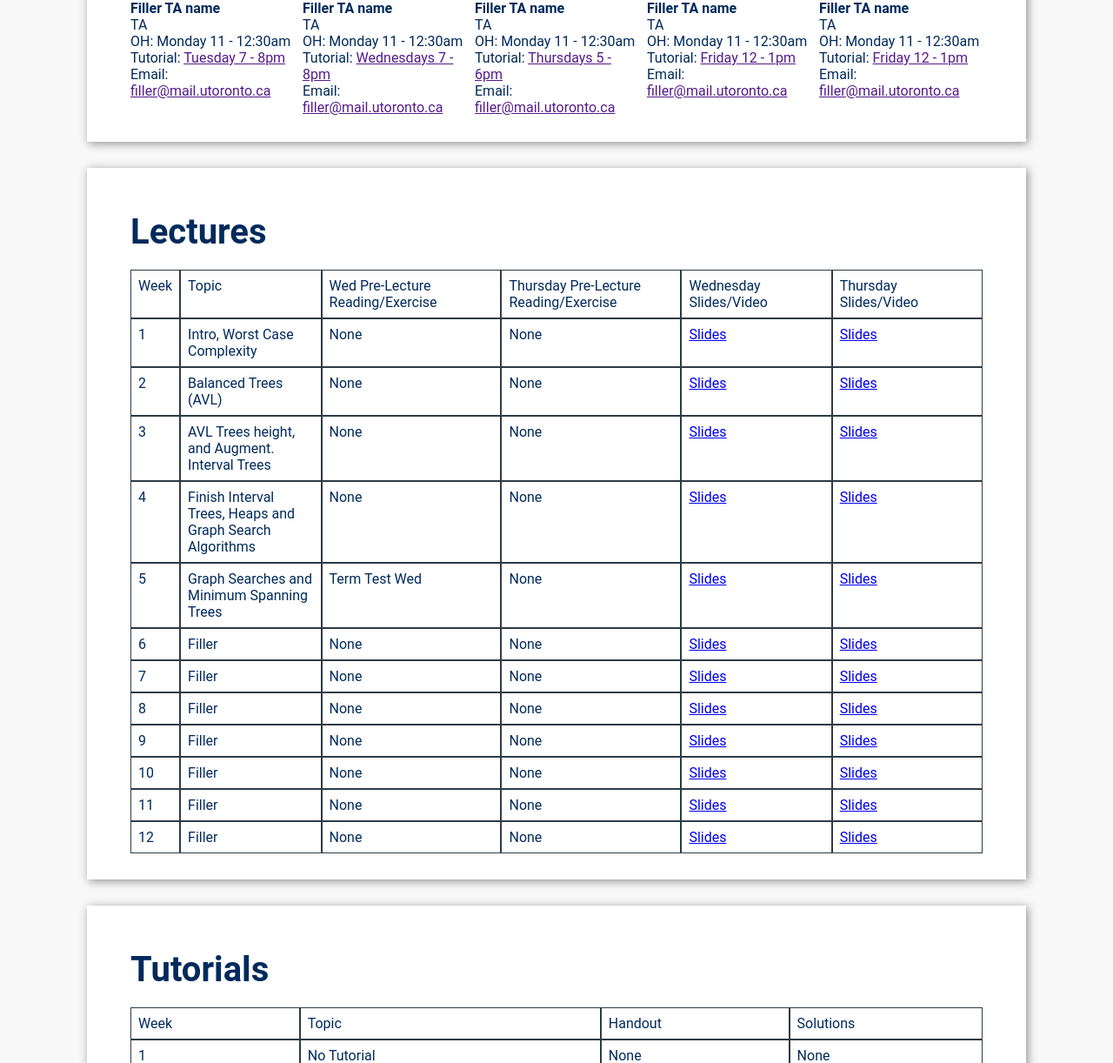
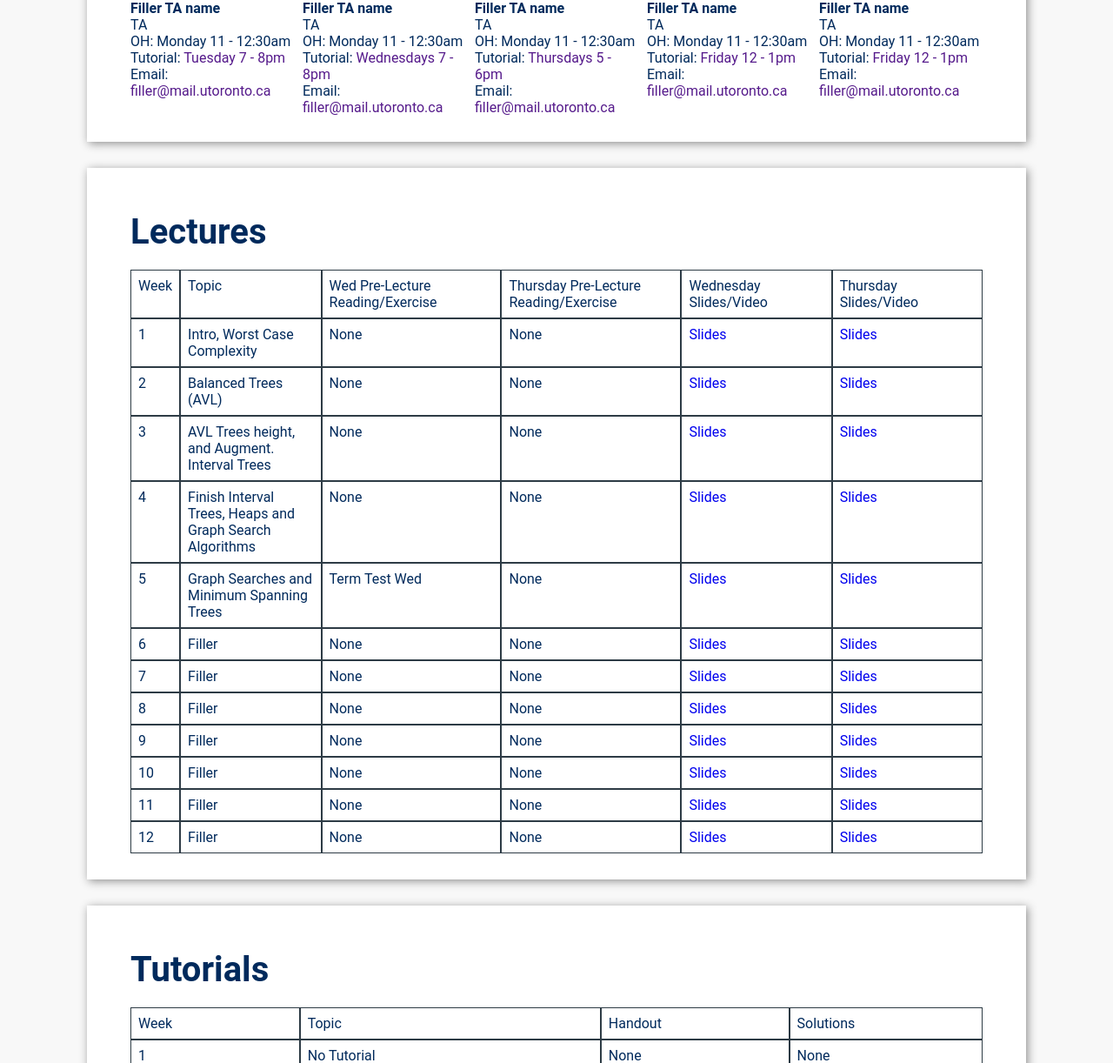
Before and after one commit to David-Huynh/CourseWebsite, a Flask app: template src/templates/index.html in a window 1280 px wide. Shown: the part 1256-2478 px from the top of the page at 87% size. Run offline with Flask 2, Linux system fonts and the light colour scheme; the template is opened without the code that fills it, so the values that code supplies are empty; some libraries are stand-ins or nearby versions.

Commit message:
Added "style" to links

```diff
--- a/src/static/css/card.css
+++ b/src/static/css/card.css
@@ -24,6 +24,9 @@
 /*Card Title Links*/
 .titleLink{
     text-decoration: none;
+}
+.titleLink:hover{
+    text-decoration: underline;
 }
 
 /*Instructor Card Layout*/
--- a/src/static/css/mainlayout.css
+++ b/src/static/css/mainlayout.css
@@ -12,6 +12,13 @@ body {
 
     color: #002A5C;
     background-color: #F8F8F8;
+
+}
+.links{
+    text-decoration: none;
+}
+.links:hover{
+    text-decoration: underline;
 }
 /**START HEADER**/
 header{
--- a/src/templates/index.html
+++ b/src/templates/index.html
@@ -51,11 +51,11 @@
                         <p>Prerequisites: CSCB36H or (CSCB38H) & [CGPA 2.75 or enrolment in a CSC subject POST]</p>
                     </div>
                     <div class="cardSection">
-                            <p><b>Resources</b></p>
-                            <p>Latex: <a href="http://latex-project.org/ftp.html" class="cardLinks">Installation Link</a></p>
-                            <p>Latex Guide: <a href="http://tobi.oetiker.ch/lshort/lshort.pdf" class="cardLinks">Download</a></p>
-                            <p>Latex Template: <a href="https://mathlab.utsc.utoronto.ca/bretscher/b63/lectures/template.tex" class="cardLinks">template.tex</a></p>
-                        </div>
+                        <p><b>Resources</b></p>
+                        <p>Latex: <a href="http://latex-project.org/ftp.html" class="links">Installation Link</a></p>
+                        <p>Latex Guide: <a href="http://tobi.oetiker.ch/lshort/lshort.pdf" class="links">Download</a></p>
+                        <p>Latex Template: <a href="https://mathlab.utsc.utoronto.ca/bretscher/b63/lectures/template.tex" class="links">template.tex</a></p>
+                    </div>
                 </div>
             </div>
             <!-- Instructor and Timetable Card -->
@@ -72,7 +72,7 @@
                         </div>
                         <div class="cardPicture">
                             <b><p>Dr. Anna Brestcher</p></b>
-                            <p>Email: <a href="mailto:anna.bretscher@utoronto.ca" class="cardLinks">anna.bretscher@utoronto.ca</a></p>
+                            <p>Email: <a href="mailto:anna.bretscher@utoronto.ca" class="links">anna.bretscher@utoronto.ca</a></p>
                             <p>Office: IC 493</p>
                         </div>
                     </div>
@@ -87,8 +87,8 @@
                     <div class="cardContent">
                         <div class="cardSection">
                             <p>Lecture Times:</p>
-                            <p>Wednesdays: <a href="https://utoronto.zoom.us/j/89553548645" target="_blank" class="cardLinks">3:00pm - 4:00pm</a></p>
-                            <p>Thursdays: <a href="https://utoronto.zoom.us/j/83378932991" target="_blank"class="cardLinks">9:00am - 11:00am</a></p>
+                            <p>Wednesdays: <a href="https://utoronto.zoom.us/j/89553548645" target="_blank" class="links">3:00pm - 4:00pm</a></p>
+                            <p>Thursdays: <a href="https://utoronto.zoom.us/j/83378932991" target="_blank"class="links">9:00am - 11:00am</a></p>
                         </div>
                         <div class="cardSection">
                             <p>Office Hours:</p>
@@ -110,40 +110,40 @@
                         <b><p>Filler TA name</p></b>
                         <p>TA</p>
                         <p>OH: Monday 11 - 12:30am</p>
-                        <p>Tutorial: <a href=""> Tuesday 7 - 8pm</a></p>
-                        <p>Email: <a href="">filler@mail.utoronto.ca</a></p>
+                        <p>Tutorial: <a href="" class="links"> Tuesday 7 - 8pm</a></p>
+                        <p>Email: <a href="" class="links">filler@mail.utoronto.ca</a></p>
                     </div>
                     <div class="cardPicture">
                         <img src="https://via.placeholder.com/150" alt="Picture of TA">
                         <b><p>Filler TA name</p></b>
                         <p>TA</p>
                         <p>OH: Monday 11 - 12:30am</p>
-                        <p>Tutorial: <a href=""> Wednesdays 7 - 8pm</a></p>
-                        <p>Email: <a href="">filler@mail.utoronto.ca</a></p>
+                        <p>Tutorial: <a href="" class="links"> Wednesdays 7 - 8pm</a></p>
+                        <p>Email: <a href="" class="links">filler@mail.utoronto.ca</a></p>
                     </div>
                     <div class="cardPicture">
                         <img src="https://via.placeholder.com/150" alt="Picture of TA">
                         <b><p>Filler TA name</p></b>
                         <p>TA</p>
                         <p>OH: Monday 11 - 12:30am</p>
-                        <p>Tutorial: <a href=""> Thursdays 5 - 6pm</a></p>
-                        <p>Email: <a href="">filler@mail.utoronto.ca</a></p>
+                        <p>Tutorial: <a href="" class="links"> Thursdays 5 - 6pm</a></p>
+                        <p>Email: <a href="" class="links">filler@mail.utoronto.ca</a></p>
                     </div>
                     <div class="cardPicture">
                         <img src="https://via.placeholder.com/150" alt="Picture of TA">
                         <b><p>Filler TA name</p></b>
                         <p>TA</p>
                         <p>OH: Monday 11 - 12:30am</p>
-                        <p>Tutorial: <a href=""> Friday 12 - 1pm</a></p>
-                        <p>Email: <a href="">filler@mail.utoronto.ca</a></p>
+                        <p>Tutorial: <a href="" class="links"> Friday 12 - 1pm</a></p>
+                        <p>Email: <a href="" class="links">filler@mail.utoronto.ca</a></p>
                     </div>
                     <div class="cardPicture">
                         <img src="https://via.placeholder.com/150" alt="Picture of TA">
                         <b><p>Filler TA name</p></b>
                         <p>TA</p>
                         <p>OH: Monday 11 - 12:30am</p>
-                        <p>Tutorial: <a href=""> Friday 12 - 1pm</a></p>
-                        <p>Email: <a href="">filler@mail.utoronto.ca</a></p>
+                        <p>Tutorial: <a href="" class="links"> Friday 12 - 1pm</a></p>
+                        <p>Email: <a href="" class="links">filler@mail.utoronto.ca</a></p>
                     </div>
                 </div>
             </div>
@@ -167,95 +167,95 @@
                         <div class="tableCell">Intro, Worst Case Complexity</div>
                         <div class="tableCell">None</div>
                         <div class="tableCell">None</div>
-                        <div class="tableCell"><a href="https://mathlab.utsc.utoronto.ca/bretscher/b63/lectures/w1/w1.pdf" target="_blank">Slides</a></div>
-                        <div class="tableCell"><a href="https://mathlab.utsc.utoronto.ca/bretscher/b63/lectures/w1/w1.pdf" target="_blank">Slides</a></div>
+                        <div class="tableCell"><a href="https://mathlab.utsc.utoronto.ca/bretscher/b63/lectures/w1/w1.pdf" class="links" target="_blank">Slides</a></div>
+                        <div class="tableCell"><a href="https://mathlab.utsc.utoronto.ca/bretscher/b63/lectures/w1/w1.pdf" class="links" target="_blank">Slides</a></div>
 
                         <div class="tableCell">2</div>
                         <div class="tableCell">Balanced Trees (AVL)</div>
                         <div class="tableCell">None</div>
                         <div class="tableCell">None</div>
-                        <div class="tableCell"><a href="https://mathlab.utsc.utoronto.ca/bretscher/b63/lectures/w1/w1.pdf" target="_blank">Slides</a></div>
-                        <div class="tableCell"><a href="https://mathlab.utsc.utoronto.ca/bretscher/b63/lectures/w1/w1.pdf" target="_blank">Slides</a></div>
+                        <div class="tableCell"><a href="https://mathlab.utsc.utoronto.ca/bretscher/b63/lectures/w1/w1.pdf" class="links" target="_blank">Slides</a></div>
+                        <div class="tableCell"><a href="https://mathlab.utsc.utoronto.ca/bretscher/b63/lectures/w1/w1.pdf" class="links" target="_blank">Slides</a></div>
 
 
                         <div class="tableCell">3</div>
                         <div class="tableCell">AVL Trees height, and Augment. Interval Trees</div>
                         <div class="tableCell">None</div>
                         <div class="tableCell">None</div>
-                        <div class="tableCell"><a href="https://mathlab.utsc.utoronto.ca/bretscher/b63/lectures/w1/w1.pdf" target="_blank">Slides</a></div>
-                        <div class="tableCell"><a href="https://mathlab.utsc.utoronto.ca/bretscher/b63/lectures/w1/w1.pdf" target="_blank">Slides</a></div>
+                        <div class="tableCell"><a href="https://mathlab.utsc.utoronto.ca/bretscher/b63/lectures/w1/w1.pdf" class="links" target="_blank">Slides</a></div>
+                        <div class="tableCell"><a href="https://mathlab.utsc.utoronto.ca/bretscher/b63/lectures/w1/w1.pdf" class="links" target="_blank">Slides</a></div>
 
 
                         <div class="tableCell">4</div>
                         <div class="tableCell">Finish Interval Trees, Heaps and Graph Search Algorithms</div>
                         <div class="tableCell">None</div>
                         <div class="tableCell">None</div>
-                        <div class="tableCell"><a href="https://mathlab.utsc.utoronto.ca/bretscher/b63/lectures/w1/w1.pdf" target="_blank">Slides</a></div>
-                        <div class="tableCell"><a href="https://mathlab.utsc.utoronto.ca/bretscher/b63/lectures/w1/w1.pdf" target="_blank">Slides</a></div>
+                        <div class="tableCell"><a href="https://mathlab.utsc.utoronto.ca/bretscher/b63/lectures/w1/w1.pdf" class="links" target="_blank">Slides</a></div>
+                        <div class="tableCell"><a href="https://mathlab.utsc.utoronto.ca/bretscher/b63/lectures/w1/w1.pdf" class="links" target="_blank">Slides</a></div>
 
 
                         <div class="tableCell">5</div>
                         <div class="tableCell">Graph Searches and Minimum Spanning Trees</div>
                         <div class="tableCell">Term Test Wed</div>
                         <div class="tableCell">None</div>
-                        <div class="tableCell"><a href="https://mathlab.utsc.utoronto.ca/bretscher/b63/lectures/w1/w1.pdf" target="_blank">Slides</a></div>
-                        <div class="tableCell"><a href="https://mathlab.utsc.utoronto.ca/bretscher/b63/lectures/w1/w1.pdf" target="_blank">Slides</a></div>
+                        <div class="tableCell"><a href="https://mathlab.utsc.utoronto.ca/bretscher/b63/lectures/w1/w1.pdf" class="links" target="_blank">Slides</a></div>
+                        <div class="tableCell"><a href="https://mathlab.utsc.utoronto.ca/bretscher/b63/lectures/w1/w1.pdf" class="links" target="_blank">Slides</a></div>
 
 
                         <div class="tableCell">6</div>
                         <div class="tableCell">Filler</div>
                         <div class="tableCell">None</div>
                         <div class="tableCell">None</div>
-                        <div class="tableCell"><a href="https://mathlab.utsc.utoronto.ca/bretscher/b63/lectures/w1/w1.pdf" target="_blank">Slides</a></div>
-                        <div class="tableCell"><a href="https://mathlab.utsc.utoronto.ca/bretscher/b63/lectures/w1/w1.pdf" target="_blank">Slides</a></div>
+                        <div class="tableCell"><a href="https://mathlab.utsc.utoronto.ca/bretscher/b63/lectures/w1/w1.pdf" class="links" target="_blank">Slides</a></div>
+                        <div class="tableCell"><a href="https://mathlab.utsc.utoronto.ca/bretscher/b63/lectures/w1/w1.pdf" class="links" target="_blank">Slides</a></div>
 
 
                         <div class="tableCell">7</div>
                         <div class="tableCell">Filler</div>
                         <div class="tableCell">None</div>
                         <div class="tableCell">None</div>
-                        <div class="tableCell"><a href="https://mathlab.utsc.utoronto.ca/bretscher/b63/lectures/w1/w1.pdf" target="_blank">Slides</a></div>
-                        <div class="tableCell"><a href="https://mathlab.utsc.utoronto.ca/bretscher/b63/lectures/w1/w1.pdf" target="_blank">Slides</a></div>
+                        <div class="tableCell"><a href="https://mathlab.utsc.utoronto.ca/bretscher/b63/lectures/w1/w1.pdf" class="links" target="_blank">Slides</a></div>
+                        <div class="tableCell"><a href="https://mathlab.utsc.utoronto.ca/bretscher/b63/lectures/w1/w1.pdf" class="links" target="_blank">Slides</a></div>
 
 
                         <div class="tableCell">8</div>
                         <div class="tableCell">Filler</div>
                         <div class="tableCell">None</div>
                         <div class="tableCell">None</div>
-                        <div class="tableCell"><a href="https://mathlab.utsc.utoronto.ca/bretscher/b63/lectures/w1/w1.pdf" target="_blank">Slides</a></div>
-                        <div class="tableCell"><a href="https://mathlab.utsc.utoronto.ca/bretscher/b63/lectures/w1/w1.pdf" target="_blank">Slides</a></div>
+                        <div class="tableCell"><a href="https://mathlab.utsc.utoronto.ca/bretscher/b63/lectures/w1/w1.pdf" class="links" target="_blank">Slides</a></div>
+                        <div class="tableCell"><a href="https://mathlab.utsc.utoronto.ca/bretscher/b63/lectures/w1/w1.pdf" class="links" target="_blank">Slides</a></div>
 
 
                         <div class="tableCell">9</div>
                         <div class="tableCell">Filler</div>
                         <div class="tableCell">None</div>
                         <div class="tableCell">None</div>
-                        <div class="tableCell"><a href="https://mathlab.utsc.utoronto.ca/bretscher/b63/lectures/w1/w1.pdf" target="_blank">Slides</a></div>
-                        <div class="tableCell"><a href="https://mathlab.utsc.utoronto.ca/bretscher/b63/lectures/w1/w1.pdf" target="_blank">Slides</a></div>
+                        <div class="tableCell"><a href="https://mathlab.utsc.utoronto.ca/bretscher/b63/lectures/w1/w1.pdf" class="links" target="_blank">Slides</a></div>
+                        <div class="tableCell"><a href="https://mathlab.utsc.utoronto.ca/bretscher/b63/lectures/w1/w1.pdf" class="links" target="_blank">Slides</a></div>
 
 
                         <div class="tableCell">10</div>
                         <div class="tableCell">Filler</div>
                         <div class="tableCell">None</div>
                         <div class="tableCell">None</div>
-                        <div class="tableCell"><a href="https://mathlab.utsc.utoronto.ca/bretscher/b63/lectures/w1/w1.pdf" target="_blank">Slides</a></div>
-                        <div class="tableCell"><a href="https://mathlab.utsc.utoronto.ca/bretscher/b63/lectures/w1/w1.pdf" target="_blank">Slides</a></div>
+                        <div class="tableCell"><a href="https://mathlab.utsc.utoronto.ca/bretscher/b63/lectures/w1/w1.pdf" class="links" target="_blank">Slides</a></div>
+                        <div class="tableCell"><a href="https://mathlab.utsc.utoronto.ca/bretscher/b63/lectures/w1/w1.pdf" class="links" target="_blank">Slides</a></div>
 
 
                         <div class="tableCell">11</div>
                         <div class="tableCell">Filler</div>
                         <div class="tableCell">None</div>
                         <div class="tableCell">None</div>
-                        <div class="tableCell"><a href="https://mathlab.utsc.utoronto.ca/bretscher/b63/lectures/w1/w1.pdf" target="_blank">Slides</a></div>
-                        <div class="tableCell"><a href="https://mathlab.utsc.utoronto.ca/bretscher/b63/lectures/w1/w1.pdf" target="_blank">Slides</a></div>
+                        <div class="tableCell"><a href="https://mathlab.utsc.utoronto.ca/bretscher/b63/lectures/w1/w1.pdf" class="links" target="_blank">Slides</a></div>
+                        <div class="tableCell"><a href="https://mathlab.utsc.utoronto.ca/bretscher/b63/lectures/w1/w1.pdf" class="links" target="_blank">Slides</a></div>
 
 
                         <div class="tableCell">12</div>
                         <div class="tableCell">Filler</div>
                         <div class="tableCell">None</div>
                         <div class="tableCell">None</div>
-                        <div class="tableCell"><a href="https://mathlab.utsc.utoronto.ca/bretscher/b63/lectures/w1/w1.pdf" target="_blank">Slides</a></div>
-                        <div class="tableCell"><a href="https://mathlab.utsc.utoronto.ca/bretscher/b63/lectures/w1/w1.pdf" target="_blank">Slides</a></div>
+                        <div class="tableCell"><a href="https://mathlab.utsc.utoronto.ca/bretscher/b63/lectures/w1/w1.pdf" class="links" target="_blank">Slides</a></div>
+                        <div class="tableCell"><a href="https://mathlab.utsc.utoronto.ca/bretscher/b63/lectures/w1/w1.pdf" class="links" target="_blank">Slides</a></div>
                     </div>
                 </div>
             </div>
@@ -282,68 +282,68 @@
 
                         <div class="tableCell">2</div>
                         <div class="tableCell">Worst Case Complexity</div>
-                        <div class="tableCell"><a href="https://mathlab.utsc.utoronto.ca/bretscher/b63/tutorials/w2.pdf" target="_blank">Handout</a></div>
+                        <div class="tableCell"><a href="https://mathlab.utsc.utoronto.ca/bretscher/b63/tutorials/w2.pdf" class="links" target="_blank">Handout</a></div>
                         <div class="tableCell"><a href="https://mathlab.utsc.utoronto.ca/bretscher/b63/tutorials/w2.pdf" target="_blank">Solutions</a></div>
 
 
                         <div class="tableCell">3</div>
                         <div class="tableCell">AVL Trees Insert/Delete</div>
-                        <div class="tableCell"><a href="https://mathlab.utsc.utoronto.ca/bretscher/b63/tutorials/w2.pdf" target="_blank">Handout</a></div>
-                        <div class="tableCell"><a href="https://mathlab.utsc.utoronto.ca/bretscher/b63/tutorials/w2.pdf" target="_blank">Solutions</a></div>
+                        <div class="tableCell"><a href="https://mathlab.utsc.utoronto.ca/bretscher/b63/tutorials/w2.pdf" class="links" target="_blank">Handout</a></div>
+                        <div class="tableCell"><a href="https://mathlab.utsc.utoronto.ca/bretscher/b63/tutorials/w2.pdf" class="links" target="_blank">Solutions</a></div>
 
 
                         <div class="tableCell">4</div>
                         <div class="tableCell">Practice Term test format</div>
-                        <div class="tableCell"><a href="https://mathlab.utsc.utoronto.ca/bretscher/b63/tutorials/w2.pdf" target="_blank">Handout</a></div>
-                        <div class="tableCell"><a href="https://mathlab.utsc.utoronto.ca/bretscher/b63/tutorials/w2.pdf" target="_blank">Solutions</a></div>
+                        <div class="tableCell"><a href="https://mathlab.utsc.utoronto.ca/bretscher/b63/tutorials/w2.pdf" class="links" target="_blank">Handout</a></div>
+                        <div class="tableCell"><a href="https://mathlab.utsc.utoronto.ca/bretscher/b63/tutorials/w2.pdf" class="links" target="_blank">Solutions</a></div>
 
 
                         <div class="tableCell">5</div>
                         <div class="tableCell">Graph Search Algorithms</div>
-                        <div class="tableCell"><a href="https://mathlab.utsc.utoronto.ca/bretscher/b63/tutorials/w2.pdf" target="_blank">Handout</a></div>
-                        <div class="tableCell"><a href="https://mathlab.utsc.utoronto.ca/bretscher/b63/tutorials/w2.pdf" target="_blank">Solutions</a></div>
+                        <div class="tableCell"><a href="https://mathlab.utsc.utoronto.ca/bretscher/b63/tutorials/w2.pdf" class="links" target="_blank">Handout</a></div>
+                        <div class="tableCell"><a href="https://mathlab.utsc.utoronto.ca/bretscher/b63/tutorials/w2.pdf" class="links" target="_blank">Solutions</a></div>
 
 
                         <div class="tableCell">6</div>
                         <div class="tableCell">MSTs and Prims Algorithm</div>
-                        <div class="tableCell"><a href="https://mathlab.utsc.utoronto.ca/bretscher/b63/tutorials/w2.pdf" target="_blank">Handout</a></div>
-                        <div class="tableCell"><a href="https://mathlab.utsc.utoronto.ca/bretscher/b63/tutorials/w2.pdf" target="_blank">Solutions</a></div>
+                        <div class="tableCell"><a href="https://mathlab.utsc.utoronto.ca/bretscher/b63/tutorials/w2.pdf" class="links" target="_blank">Handout</a></div>
+                        <div class="tableCell"><a href="https://mathlab.utsc.utoronto.ca/bretscher/b63/tutorials/w2.pdf" class="links" target="_blank">Solutions</a></div>
 
 
                         <div class="tableCell">7</div>
                         <div class="tableCell">Dijkstra</div>
-                        <div class="tableCell"><a href="https://mathlab.utsc.utoronto.ca/bretscher/b63/tutorials/w2.pdf" target="_blank">Handout</a></div>
-                        <div class="tableCell"><a href="https://mathlab.utsc.utoronto.ca/bretscher/b63/tutorials/w2.pdf" target="_blank">Solutions</a></div>
+                        <div class="tableCell"><a href="https://mathlab.utsc.utoronto.ca/bretscher/b63/tutorials/w2.pdf" class="links" target="_blank">Handout</a></div>
+                        <div class="tableCell"><a href="https://mathlab.utsc.utoronto.ca/bretscher/b63/tutorials/w2.pdf" class="links" target="_blank">Solutions</a></div>
 
 
                         <div class="tableCell">8</div>
                         <div class="tableCell">Filler</div>
-                        <div class="tableCell"><a href="https://mathlab.utsc.utoronto.ca/bretscher/b63/tutorials/w2.pdf" target="_blank">Handout</a></div>
-                        <div class="tableCell"><a href="https://mathlab.utsc.utoronto.ca/bretscher/b63/tutorials/w2.pdf" target="_blank">Solutions</a></div>
+                        <div class="tableCell"><a href="https://mathlab.utsc.utoronto.ca/bretscher/b63/tutorials/w2.pdf" class="links" target="_blank">Handout</a></div>
+                        <div class="tableCell"><a href="https://mathlab.utsc.utoronto.ca/bretscher/b63/tutorials/w2.pdf" class="links" target="_blank">Solutions</a></div>
 
 
                         <div class="tableCell">9</div>
                         <div class="tableCell">Filler</div>
-                        <div class="tableCell"><a href="https://mathlab.utsc.utoronto.ca/bretscher/b63/tutorials/w2.pdf" target="_blank">Handout</a></div>
-                        <div class="tableCell"><a href="https://mathlab.utsc.utoronto.ca/bretscher/b63/tutorials/w2.pdf" target="_blank">Solutions</a></div>
+                        <div class="tableCell"><a href="https://mathlab.utsc.utoronto.ca/bretscher/b63/tutorials/w2.pdf" class="links" target="_blank">Handout</a></div>
+                        <div class="tableCell"><a href="https://mathlab.utsc.utoronto.ca/bretscher/b63/tutorials/w2.pdf" class="links" target="_blank">Solutions</a></div>
 
 
                         <div class="tableCell">10</div>
                         <div class="tableCell">Filler</div>
-                        <div class="tableCell"><a href="https://mathlab.utsc.utoronto.ca/bretscher/b63/tutorials/w2.pdf" target="_blank">Handout</a></div>
-                        <div class="tableCell"><a href="https://mathlab.utsc.utoronto.ca/bretscher/b63/tutorials/w2.pdf" target="_blank">Solutions</a></div>
+                        <div class="tableCell"><a href="https://mathlab.utsc.utoronto.ca/bretscher/b63/tutorials/w2.pdf" class="links" target="_blank">Handout</a></div>
+                        <div class="tableCell"><a href="https://mathlab.utsc.utoronto.ca/bretscher/b63/tutorials/w2.pdf" class="links" target="_blank">Solutions</a></div>
 
 
                         <div class="tableCell">11</div>
                         <div class="tableCell">Filler</div>
-                        <div class="tableCell"><a href="https://mathlab.utsc.utoronto.ca/bretscher/b63/tutorials/w2.pdf" target="_blank">Handout</a></div>
-                        <div class="tableCell"><a href="https://mathlab.utsc.utoronto.ca/bretscher/b63/tutorials/w2.pdf" target="_blank">Solutions</a></div>
+                        <div class="tableCell"><a href="https://mathlab.utsc.utoronto.ca/bretscher/b63/tutorials/w2.pdf" class="links" target="_blank">Handout</a></div>
+                        <div class="tableCell"><a href="https://mathlab.utsc.utoronto.ca/bretscher/b63/tutorials/w2.pdf" class="links" target="_blank">Solutions</a></div>
 
 
                         <div class="tableCell">12</div>
                         <div class="tableCell">Filler</div>
-                        <div class="tableCell"><a href="https://mathlab.utsc.utoronto.ca/bretscher/b63/tutorials/w2.pdf" target="_blank">Handout</a></div>
-                        <div class="tableCell"><a href="https://mathlab.utsc.utoronto.ca/bretscher/b63/tutorials/w2.pdf" target="_blank">Solutions</a></div>
+                        <div class="tableCell"><a href="https://mathlab.utsc.utoronto.ca/bretscher/b63/tutorials/w2.pdf" class="links" target="_blank">Handout</a></div>
+                        <div class="tableCell"><a href="https://mathlab.utsc.utoronto.ca/bretscher/b63/tutorials/w2.pdf" class="links" target="_blank">Solutions</a></div>
                     </div>
                 </div>
             </div>
```
